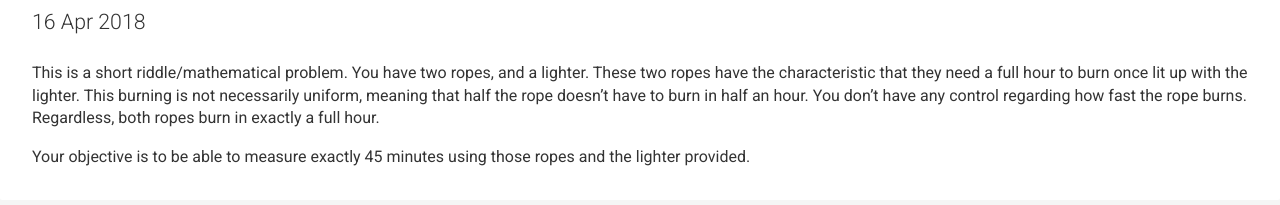
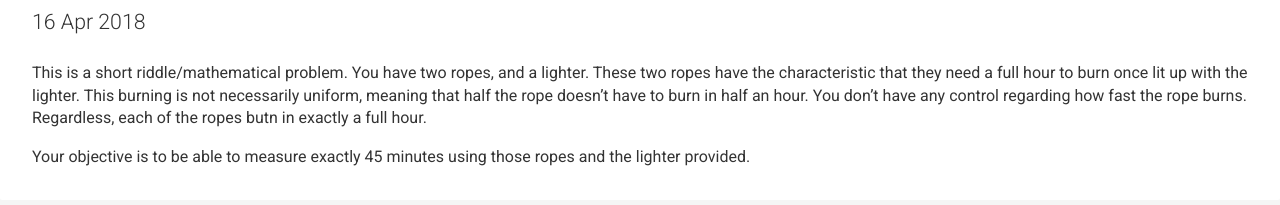
Before and after one commit to guillermobox/guillermobox.github.io, a Jekyll site: the page built from _docs/rope.md, in a window 1280 px wide. Shown: the part 139-344 px from the top of the page. Built offline with Jekyll 4.4.1, drawn with Linux system fonts in a browser that asks for light colours.

Commit message:
Fix rope riddle wording

```diff
--- a/_docs/rope.md
+++ b/_docs/rope.md
@@ -8,8 +8,8 @@ This is a short riddle/mathematical problem. You have two ropes, and a lighter.
 These two ropes have the characteristic that they need a full hour to burn once
 lit up with the lighter. This burning is not necessarily uniform, meaning that
 half the rope doesn't have to burn in half an hour. You don't have any control
-regarding how fast the rope burns. Regardless, both ropes burn in exactly a
-full hour.
+regarding how fast the rope burns. Regardless, each of the ropes butn
+in exactly a full hour.
 
 Your objective is to be able to measure exactly 45 minutes using those ropes and
 the lighter provided.
```
